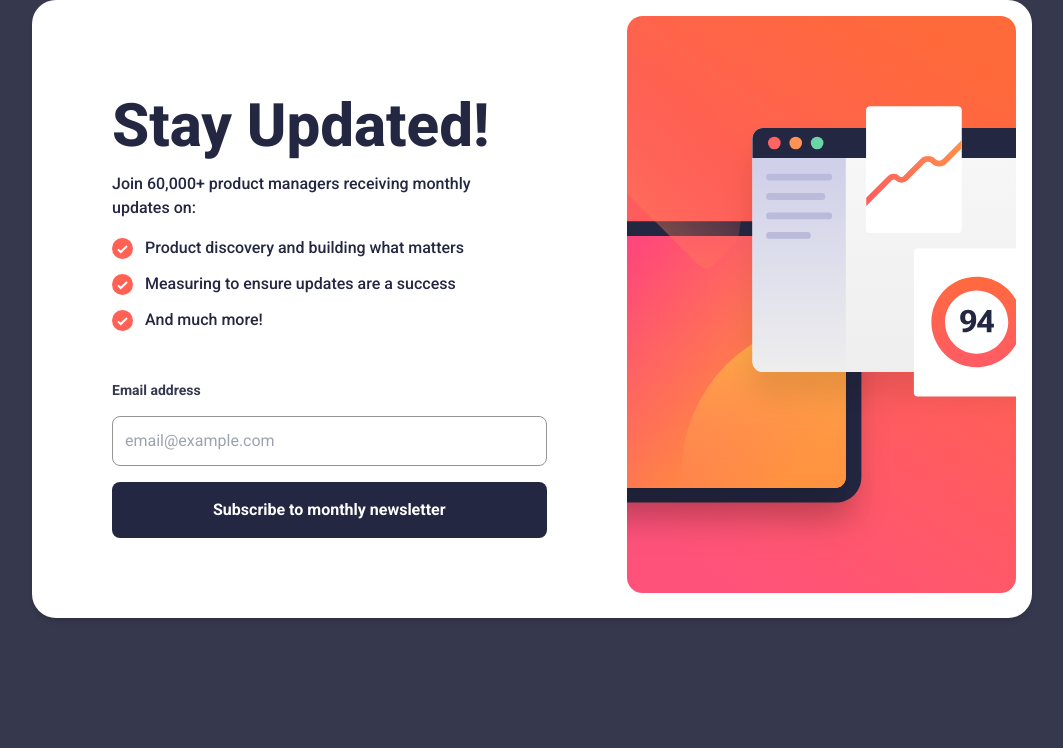
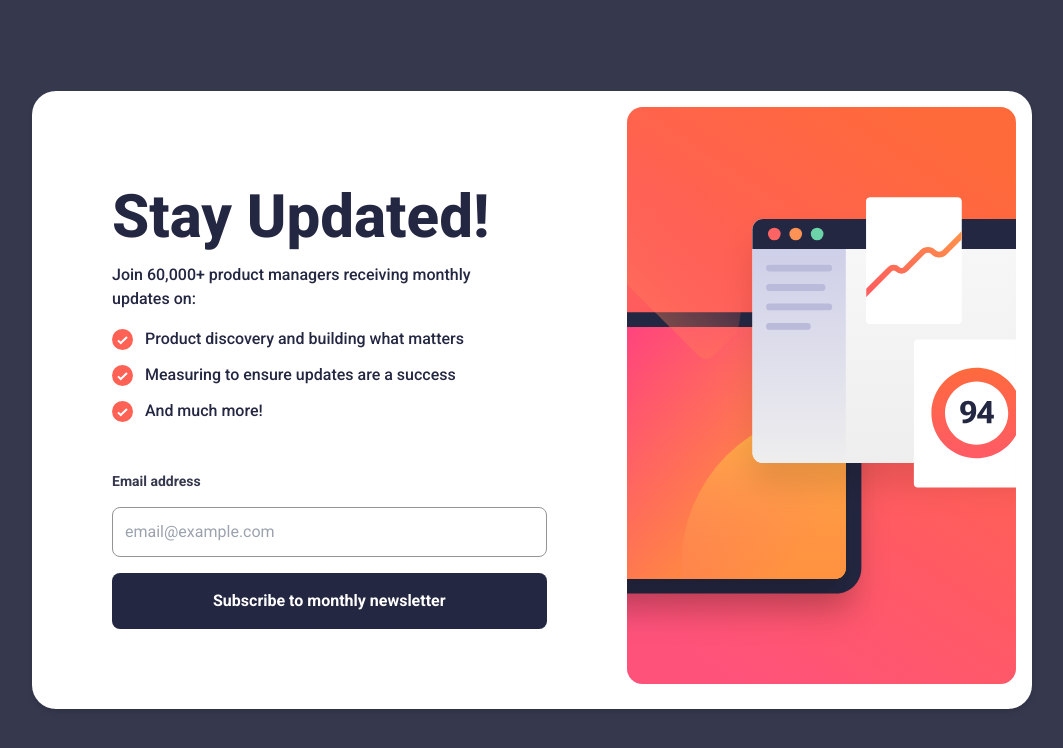
Before and after one commit to MIKOXO/Newsletter-signup-page, a React (Vite) app: page / in a window 1280 px wide. Shown: the top 748 px of the page, without its empty margins (108-1171 px from the left). Built offline with nearby package versions, Linux system fonts and the light colour scheme.

Commit message:
Minor changes made

```diff
--- a/src/App.jsx
+++ b/src/App.jsx
@@ -7,7 +7,7 @@ const App = () => {
   const [email, setEmail] = useState("");
 
   return (
-    <main className="mx-auto container flex flex-col justify-center items-center bg-White rounded-b-3xl lg:rounded-3xl shadow-md max-w-[1000px]">
+    <main className="mx-auto container flex flex-col justify-center items-center min-h-screen">
       {!subscribed ? (
         <SubscribeForm
           onSubscribe={(email) => {
--- a/src/components/SubscribeForm.jsx
+++ b/src/components/SubscribeForm.jsx
@@ -31,7 +31,7 @@ const SubscribeForm = ({ onSubscribe }) => {
   }, [error]);
 
   return (
-    <div className="flex flex-col-reverse max-lg:items-center md:flex-row gap-4 md:p-4">
+    <div className="flex flex-col-reverse max-lg:items-center md:flex-row gap-4 md:p-4 bg-White rounded-b-3xl lg:rounded-3xl shadow-md max-w-[1000px]">
       {/* Main content */}
       <div className="flex flex-col md:p-16 px-4 md:order-1">
         <h1 className="text-4xl lg:text-6xl font-extrabold my-4 text-Blue800">
```
